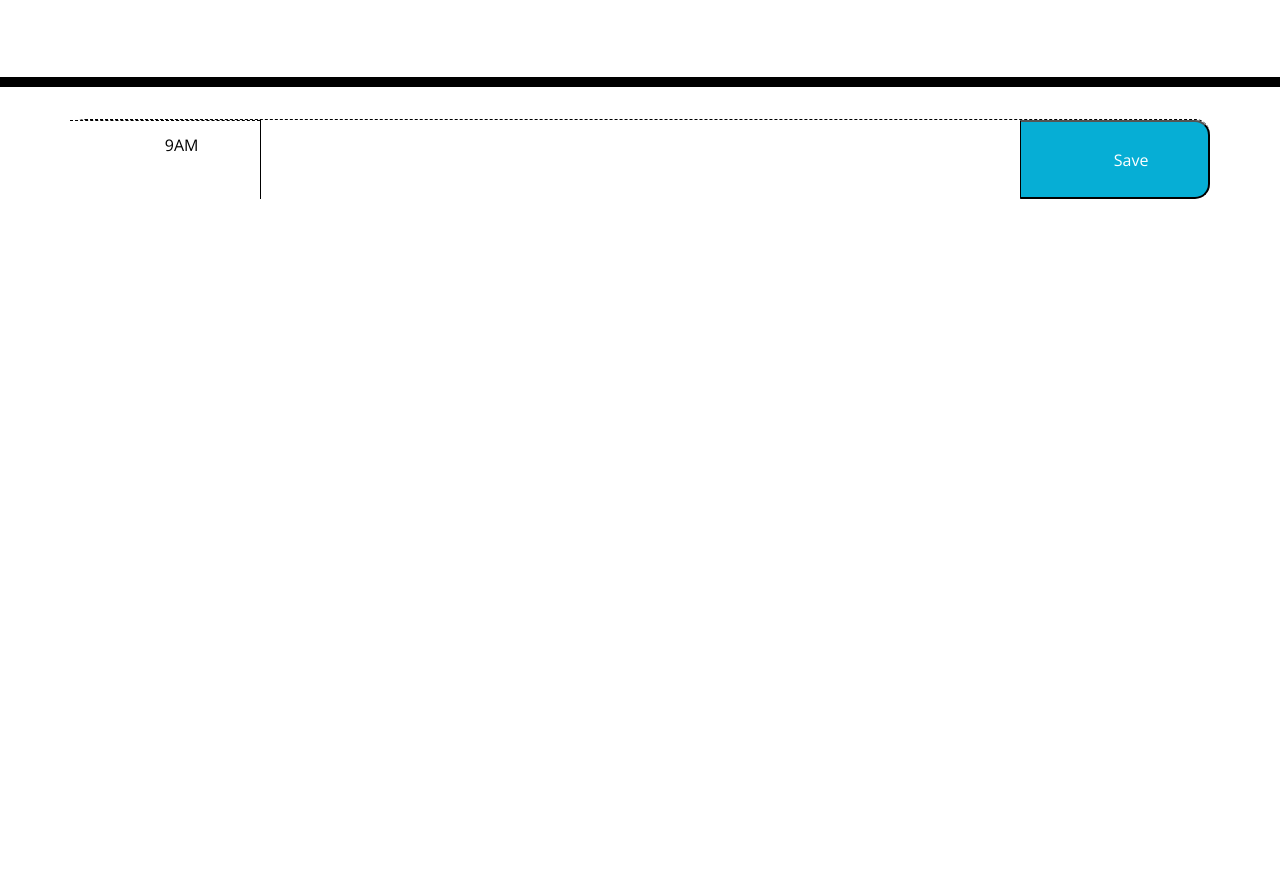
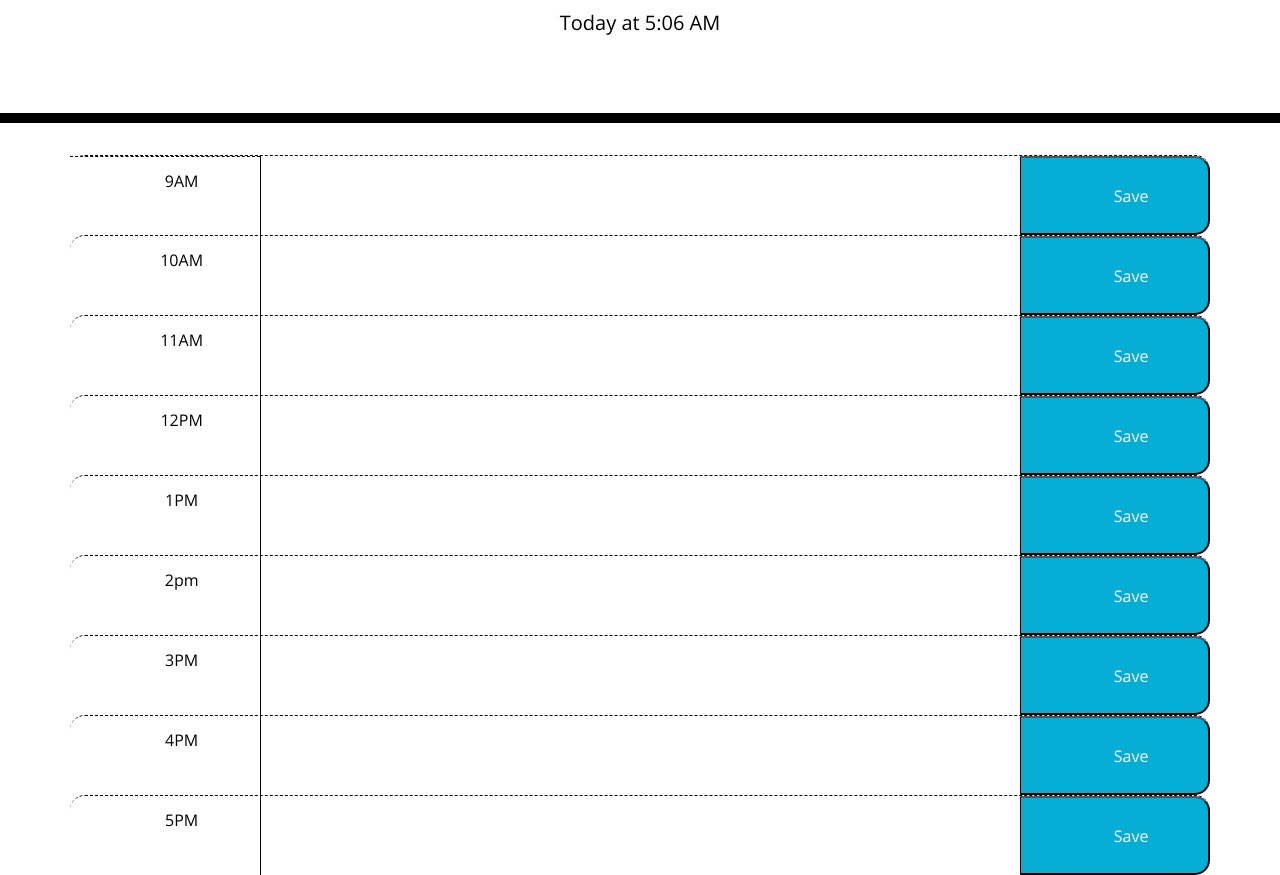
Before and after one commit to EvanK311/EK-DayPlanner, a plain HTML site: page index.html in a window 1280 px wide. Shown: the part 181-1056 px from the top of the page. Before the commit the page ends 800 px from the top, so only its background shows below. Drawn offline with nearby package versions, Linux system fonts and the light colour scheme.

Commit message:
formatted html, needs loops for colors next

```diff
--- a/index.html
+++ b/index.html
@@ -32,6 +32,94 @@
         Save
       </button>
     </div>
+    <div class="row time-block hour">
+      <div class="col-md-2 ">
+        10AM
+      </div>
+      <textarea class="col-md-8">
+
+      </textarea>
+      <button class="col-md-2 saveBtn">
+        Save
+      </button>
+    </div>
+    <div class="row time-block hour">
+      <div class="col-md-2 ">
+        11AM
+      </div>
+      <textarea class="col-md-8">
+
+      </textarea>
+      <button class="col-md-2 saveBtn">
+        Save
+      </button>
+    </div>
+    <div class="row time-block hour">
+      <div class="col-md-2 ">
+        12PM
+      </div>
+      <textarea class="col-md-8">
+
+      </textarea>
+      <button class="col-md-2 saveBtn">
+        Save
+      </button>
+    </div>
+    <div class="row time-block hour">
+      <div class="col-md-2">
+        1PM
+      </div>
+      <textarea class="col-md-8">
+
+      </textarea>
+      <button class="col-md-2 saveBtn">
+        Save
+      </button>
+    </div>
+    <div class="row time-block hour">
+      <div class="col-md-2">
+        2pm
+      </div>
+      <textarea class="col-md-8">
+
+      </textarea>
+      <button class="col-md-2 saveBtn">
+        Save
+      </button>
+    </div>
+    <div class="row time-block hour">
+      <div class="col-md-2">
+        3PM
+      </div>
+      <textarea class="col-md-8">
+
+      </textarea>
+      <button class="col-md-2 saveBtn">
+        Save
+      </button>
+    </div>
+    <div class="row time-block hour">
+      <div class="col-md-2">
+        4PM
+      </div>
+      <textarea class="col-md-8">
+
+      </textarea>
+      <button class="col-md-2 saveBtn">
+        Save
+      </button>
+    </div>
+    <div class="row time-block hour">
+      <div class="col-md-2">
+        5PM
+      </div>
+      <textarea class="col-md-8">
+
+      </textarea>
+      <button class="col-md-2 saveBtn">
+        Save
+      </button>
+    </div>
 
   </div>
   <script src="https://code.jquery.com/jquery-3.4.1.min.js"></script>
--- a/script.js
+++ b/script.js
@@ -11,17 +11,21 @@
 //         Save
 //       </button>
 //     </div> */}
+$(document).ready(function (){
+var timeArray = {
+    morning: ["9AM", "10AM", "11AM",],
+    evening: ["12PM", "1PM", "2PM", "3PM", "4PM", "5PM",]
+};
 
-var timeArray = ["9AM","10AM","11AM","12PM","1PM","2PM","3PM","4PM","5PM",]
-var timeOfDay
-var row = (".row")
-row.classList.add("time-block")
-
+var scheduleColors = {
+    Morning: ["9AM", "10AM", "11AM",],
+    Evening: ["12PM", "1PM", "2PM", "3PM", "4PM", "5PM",]
+}
+var i = 0
 $("#currentDay").text(moment().calendar());
 
-$(".container").append($(row))
 
-
+})
 //TODO: Show time at top of the calendar, use moment.js to grab current time. set text of current time ptag with ID of currentDay(DONE)
 
 //TODO: create row, create div, textarea, and a button, give them content, append them to row, then append row to page.(not repetitive method like loop.)
```
